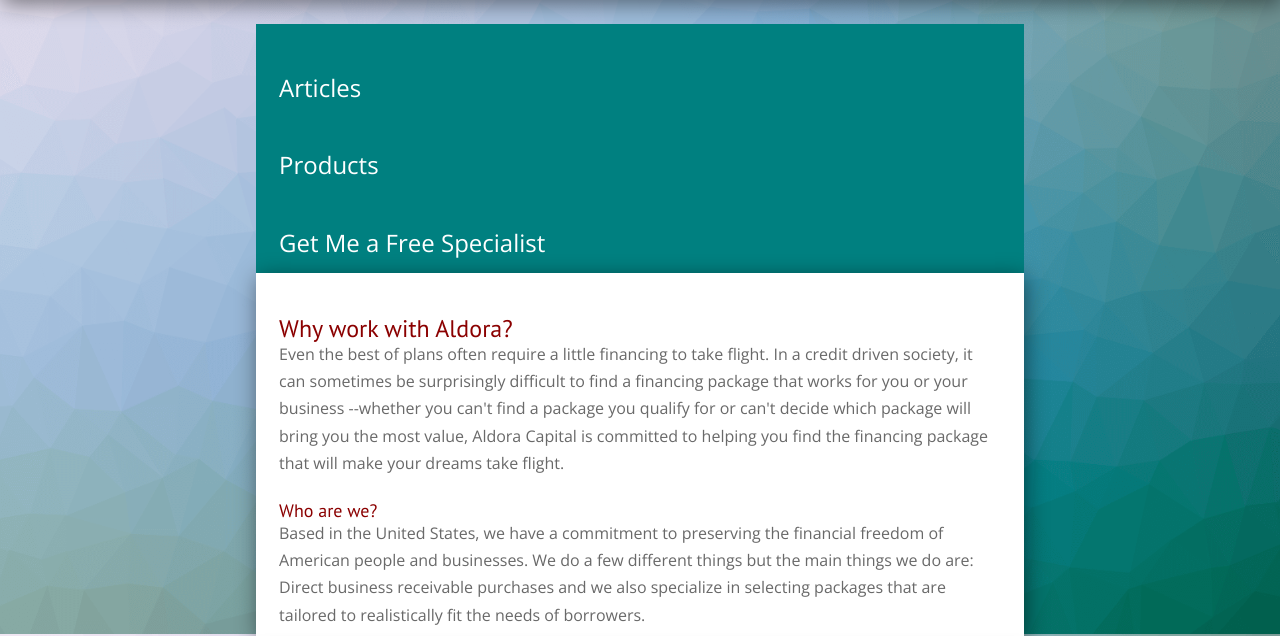
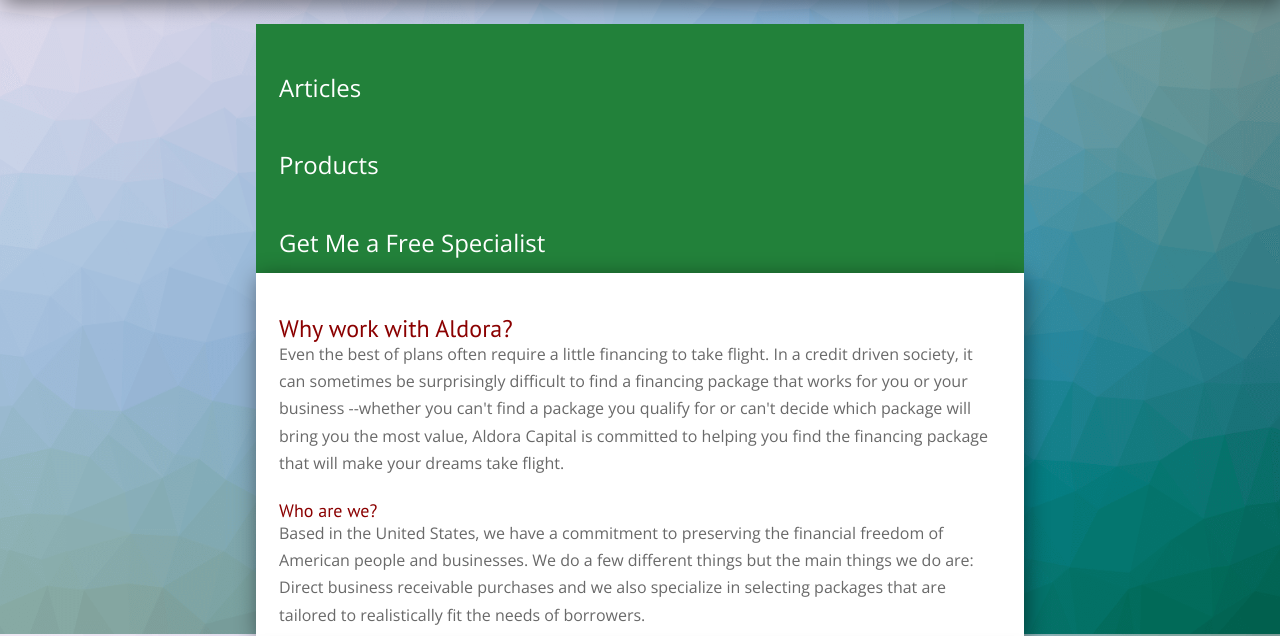
Before and after one commit to zaochamb/Wobsite, a Flask app: page / in a window 1280 px wide. Shown: the part 166-802 px from the top of the page. Run offline with Flask 2, Linux system fonts and the light colour scheme.

Commit message:
a nice green

```diff
--- a/static/fonts_and_colors.css
+++ b/static/fonts_and_colors.css
@@ -48,7 +48,7 @@ header, footer {
 
 
 .dark{
-    background-color: teal;
+    background-color: rgb(34,129,58);
     color: white
 }
 .dark h1, .dark h2, .dark h3, .dark h4, .dark h5, .dark h6  {
```
